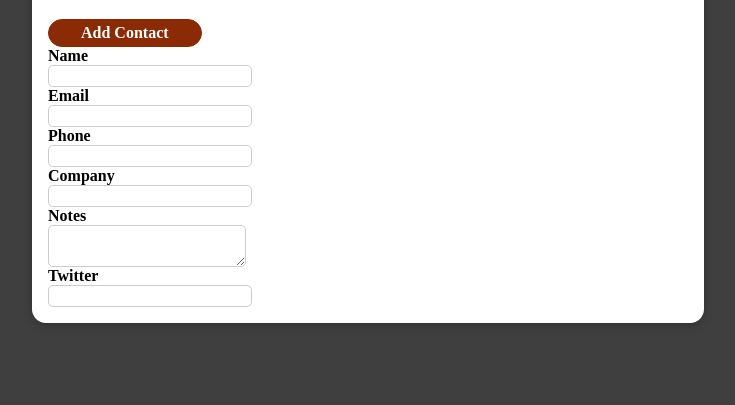
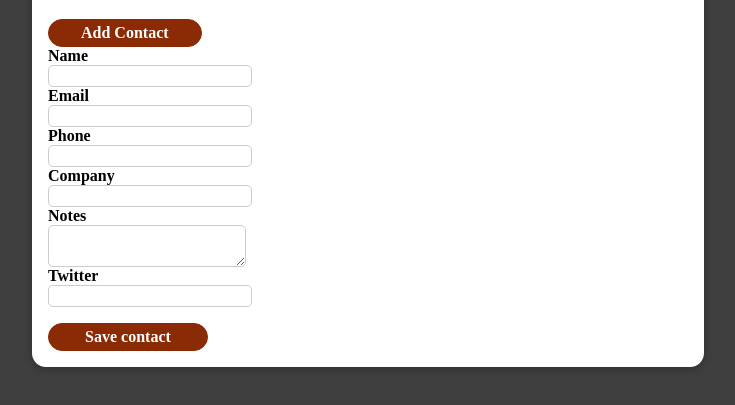
Before and after one commit to dorianbuck/adress_book_challenge_aug, a website: page src/index.html in a window 1280 px wide. Shown: the part 237-642 px from the top of the page, without its empty margins (288-1023 px from the left). Drawn offline with Linux system fonts and the light colour scheme.

Commit message:
added submitbutton

```diff
--- a/src/assets/css/style.css
+++ b/src/assets/css/style.css
@@ -14,6 +14,7 @@ h1 {
 } */
 
 .card {
+  align-items: center;
   position: fixed;
   top: 20vh;
   left: 5%;
@@ -23,7 +24,7 @@ h1 {
   border-radius: 14px;
   box-shadow: 0 2px 8px rgba(0, 0, 0, 0.25);
   z-index: 30;
-  animation: slide-down 300ms ease-out forwards;
+  animation: slide-down 1200ms ease-out forwards;
 }
 @media (min-width: 768px) {
   .card {
@@ -62,7 +63,8 @@ h1 {
 
 #new-contact-form {
   display: grid;
-  align-items: center;
+
+  /* align-items: center; */
 
 
 }
@@ -119,3 +121,24 @@ h1 {
   font: inherit;
   padding-left: 0.5rem;
 }
+
+#submit {
+  font: inherit;
+  cursor: pointer;
+  background-color: #8a2b06;
+  border: 1px solid #8a2b06;
+  color: white;
+  padding: 0.25rem 2rem;
+  border-radius: 20px;
+  font-weight: bold;
+  width: 10rem;
+
+  margin-top: 1rem;
+
+}
+
+#submit:hover,
+#submit:active {
+  background-color: goldenrod;
+  border-color: goldenrod;
+}
--- a/src/index.html
+++ b/src/index.html
@@ -25,6 +25,7 @@
       <textarea id="notes" name="notes" type="text"></textarea>
       <label for="twitter">Twitter</label>
       <input id="twitter" name="twitter" type="text">
+      <input id="submit" type="submit" value="Save contact">
     </form>
   </div>
   </body>
```
Also changed, not shown: cypress/integration/userCanCreateAContact.feature.js (+13 -13 lines).
